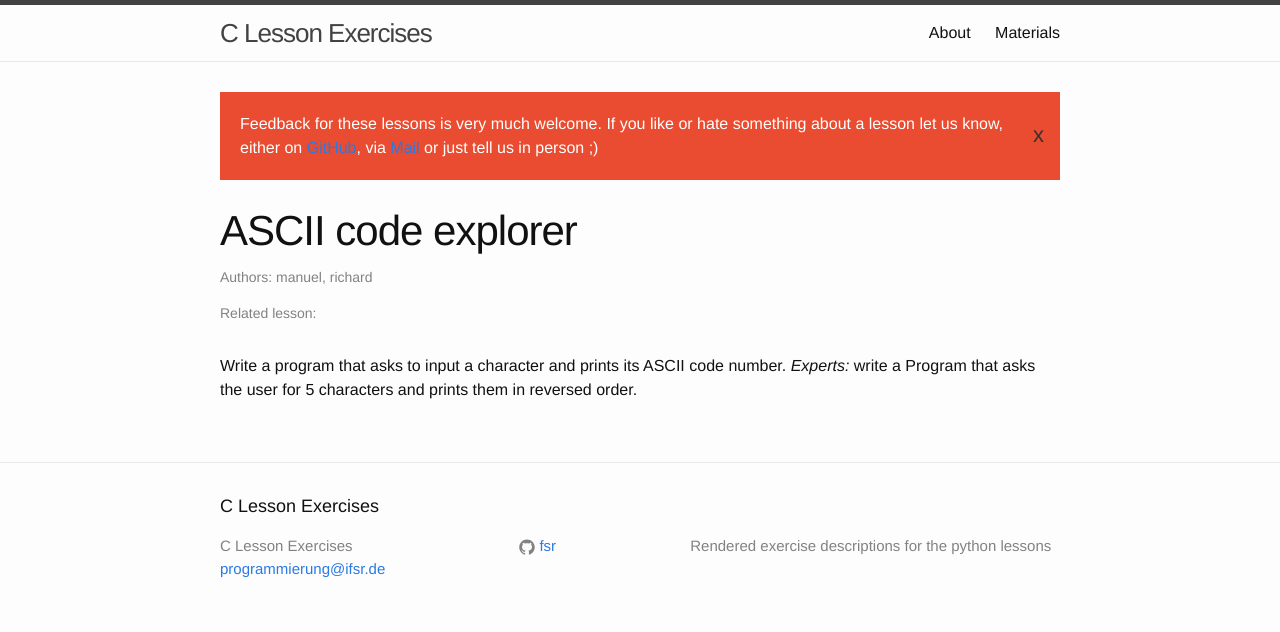
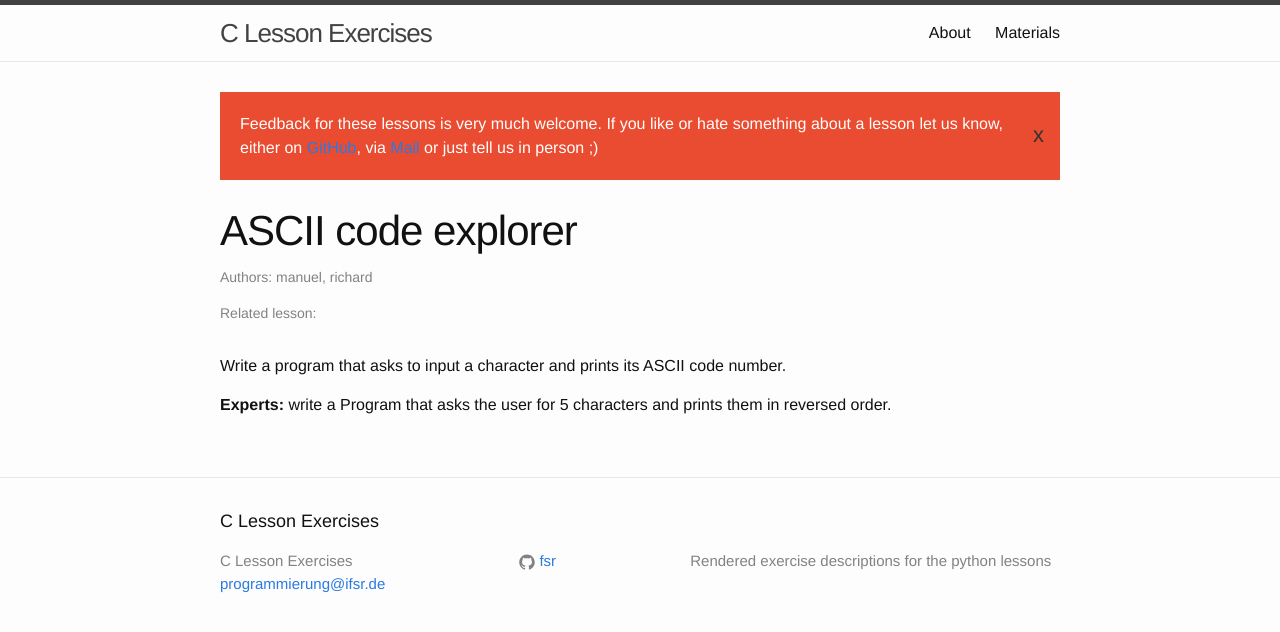
Before and after one commit to fsr/c-lessons, a Jekyll site: the page built from _exercises/ascii-code-explorer.md, in a window 1280 px wide. Shown: the top 632 px of the page. Built offline with Jekyll 4.4.1, drawn with Linux system fonts in a browser that asks for light colours.

Commit message:
Either Hot Shit or Total Bollocks

```diff
--- a/_exercises/ascii-code-explorer.md
+++ b/_exercises/ascii-code-explorer.md
@@ -8,4 +8,5 @@ authors: manuel, richard
 lesson: 2
 ---
 Write a program that asks to input a character and prints its ASCII code number.
-*Experts:*  write a Program that asks the user for 5 characters and prints them in reversed order.
+
+**Experts:**  write a Program that asks the user for 5 characters and prints them in reversed order.
```
Also changed, not shown: _exercises/hello-again.md (+1 -1 lines).
